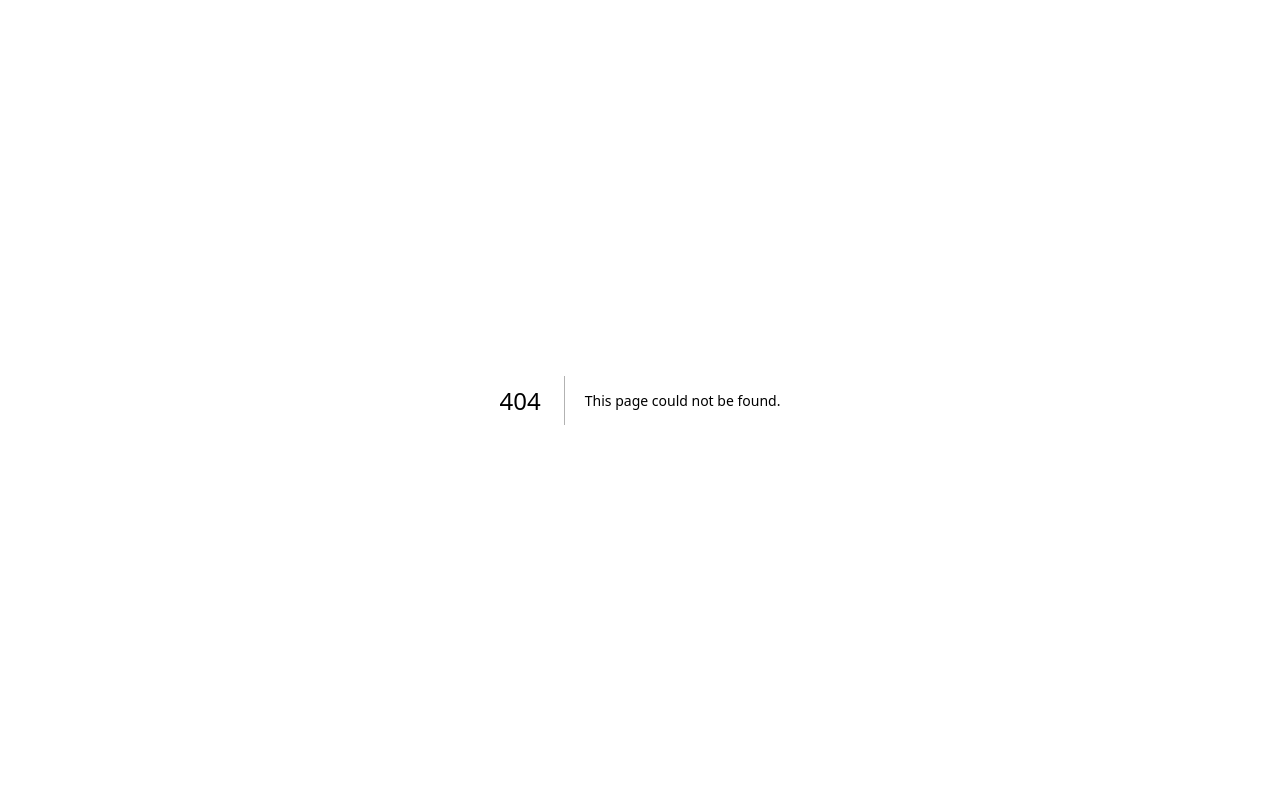
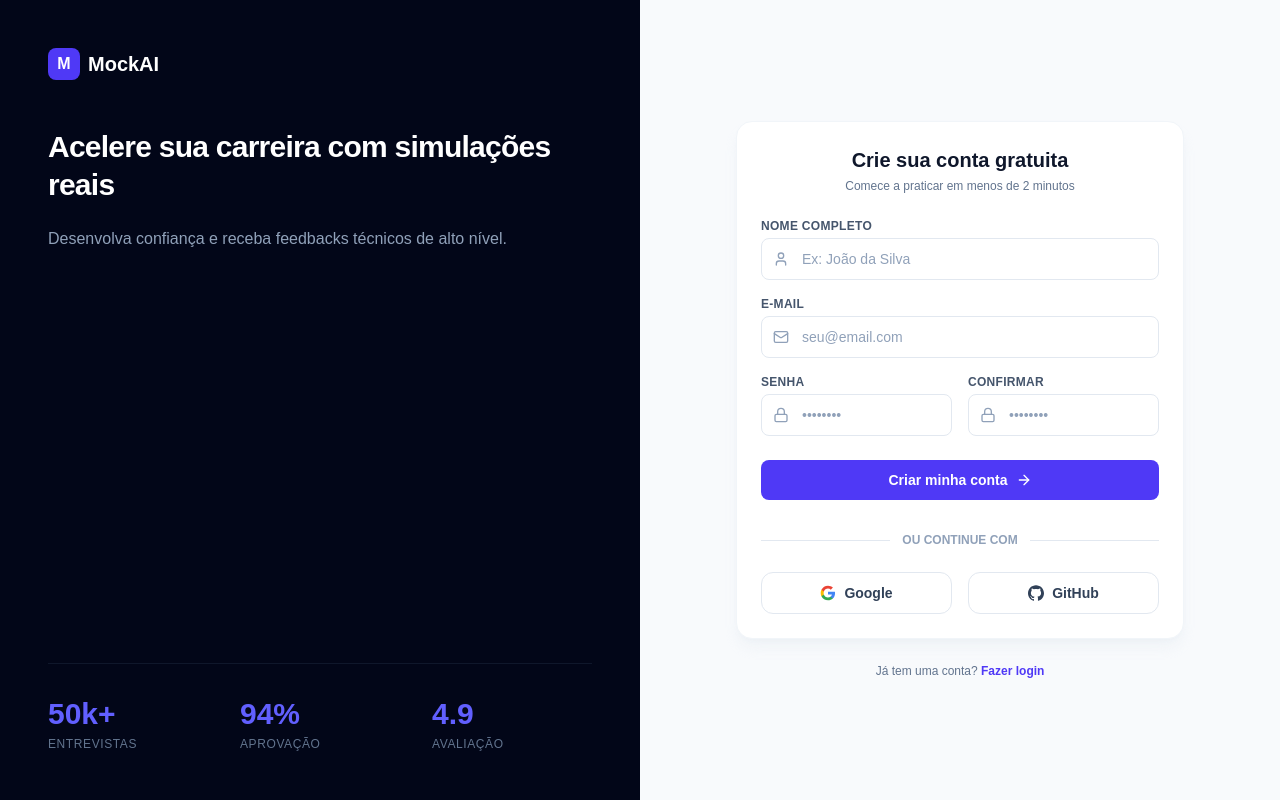
Before and after one commit to raellrrm/mock-ai-frontend, a Next.js app: page /register in a window 1280 px wide. Before the commit this address had no page. Built offline with nearby package versions, Linux system fonts and the light colour scheme.

Commit message:
fix: page login

```diff
--- /dev/null
+++ b/src/app/login/page.tsx
@@ -0,0 +1,65 @@
+'use client';
+
+import AuthLayout from '@/components/auth/AuthLayout';
+import AuthInput from '@/components/auth/AuthInput';
+import SocialAuth from '@/components/auth/SocialAuth';
+import { Mail, Lock, Eye, ArrowRight } from 'lucide-react';
+import Link from 'next/link';
+
+export default function LoginPage() {
+  return (
+    <AuthLayout
+      sideTitle="Domine sua próxima entrevista técnica com IA"
+      sideSubtitle="Pratique entrevistas realistas, receba feedback instantâneo e aumente suas chances de sucesso."
+    >
+      <div className="bg-white p-6 rounded-3xl border border-slate-100 shadow-xl shadow-slate-200/50">
+        <div className="text-center mb-8">
+          <h2 className="text-2xl font-bold text-slate-900">Bem-vindo de volta</h2>
+          <p className="text-slate-500 text-sm mt-1">Entre na sua conta para continuar</p>
+        </div>
+
+        <form className="flex flex-col gap-5">
+          <AuthInput
+            label="E-mail"
+            placeholder="seu@email.com"
+            type="email"
+            icon={<Mail className="h-4 w-4" />}
+          />
+
+          <AuthInput
+            label="Senha"
+            placeholder="••••••••"
+            type="password"
+            icon={<Lock className="h-4 w-4" />}
+            rightElement={<Eye className="h-4 w-4" />}
+          />
+
+          <div className="flex items-center justify-between">
+            <label className="flex items-center gap-2 text-sm text-slate-600 cursor-pointer">
+              <input type="checkbox" className="rounded border-slate-300 text-indigo-600 focus:ring-indigo-500" />
+              Lembrar de mim
+            </label>
+            <Link href="#" className="text-sm font-semibold text-indigo-600 hover:text-indigo-700">
+              Esqueceu a senha?
+            </Link>
+          </div>
+
+          <button className="flex items-center justify-center gap-2 w-full rounded-xl bg-indigo-600 py-3 font-bold text-white transition-all hover:bg-indigo-700 active:scale-[0.98]">
+            Entrar <ArrowRight className="h-4 w-4" />
+          </button>
+        </form>
+
+        <div className="mt-8">
+          <SocialAuth />
+        </div>
+      </div>
+
+      <p className="mt-8 text-center text-sm text-slate-500">
+        Não tem uma conta?{' '}
+        <Link href="/register" className="font-bold text-indigo-600 hover:underline">
+          Criar conta grátis
+        </Link>
+      </p>
+    </AuthLayout>
+  );
+}
--- /dev/null
+++ b/src/app/register/page.tsx
@@ -0,0 +1,70 @@
+'use client';
+
+import AuthLayout from '@/components/auth/AuthLayout';
+import AuthInput from '@/components/auth/AuthInput';
+import SocialAuth from '@/components/auth/SocialAuth';
+import { Mail, Lock, Eye, User, ArrowRight } from 'lucide-react';
+import Link from 'next/link';
+
+export default function RegisterPage() {
+  return (
+    <AuthLayout
+      sideTitle="Acelere sua carreira com simulações reais"
+      sideSubtitle="Desenvolva confiança e receba feedbacks técnicos de alto nível."
+    >
+      {/* Card Compacto */}
+      <div className="bg-white p-6 rounded-2xl border border-slate-100 shadow-lg shadow-slate-200/40">
+        <div className="text-center mb-6">
+          <h2 className="text-xl font-bold text-slate-900">Crie sua conta gratuita</h2>
+          <p className="text-slate-500 text-xs mt-1">Comece a praticar em menos de 2 minutos</p>
+        </div>
+
+        <form className="flex flex-col gap-4">
+          <AuthInput
+            label="Nome Completo"
+            placeholder="Ex: João da Silva"
+            type="text"
+            icon={<User className="h-4 w-4" />}
+          />
+
+          <AuthInput
+            label="E-mail"
+            placeholder="seu@email.com"
+            type="email"
+            icon={<Mail className="h-4 w-4" />}
+          />
+
+          <div className="grid grid-cols-2 gap-4">
+            <AuthInput
+              label="Senha"
+              placeholder="••••••••"
+              type="password"
+              icon={<Lock className="h-4 w-4" />}
+            />
+            <AuthInput
+              label="Confirmar"
+              placeholder="••••••••"
+              type="password"
+              icon={<Lock className="h-4 w-4" />}
+            />
+          </div>
+
+          <button className="flex items-center justify-center gap-2 w-full rounded-lg bg-indigo-600 py-2.5 text-sm font-bold text-white transition-all hover:bg-indigo-700 active:scale-95 mt-2">
+            Criar minha conta <ArrowRight className="h-4 w-4" />
+          </button>
+        </form>
+
+        <div className="mt-6">
+          <SocialAuth />
+        </div>
+      </div>
+
+      <p className="mt-6 text-center text-xs text-slate-500">
+        Já tem uma conta?{' '}
+        <Link href="/login" className="font-bold text-indigo-600 hover:underline">
+          Fazer login
+        </Link>
+      </p>
+    </AuthLayout>
+  );
+}
--- /dev/null
+++ b/src/components/auth/AuthInput.tsx
@@ -0,0 +1,29 @@
+import { ReactNode } from 'react';
+
+interface AuthInputProps extends React.InputHTMLAttributes<HTMLInputElement> {
+  label: string;
+  icon: ReactNode;
+  rightElement?: ReactNode;
+}
+
+export default function AuthInput({ label, icon, rightElement, ...props }: AuthInputProps) {
+  return (
+    <div className="flex flex-col gap-1 w-full">
+      <label className="text-xs font-bold text-slate-600 uppercase tracking-wide">{label}</label>
+      <div className="relative flex items-center">
+        <div className="absolute left-3 text-slate-400">
+          {icon}
+        </div>
+        <input
+          {...props}
+          className="w-full rounded-lg border border-slate-200 bg-white py-2.5 pl-10 pr-10 text-sm outline-none transition-all focus:border-indigo-500 focus:ring-4 focus:ring-indigo-500/5 placeholder:text-slate-400 text-slate-900"
+        />
+        {rightElement && (
+          <div className="absolute right-3 cursor-pointer text-slate-400 hover:text-slate-600">
+            {rightElement}
+          </div>
+        )}
+      </div>
+    </div>
+  );
+}
--- /dev/null
+++ b/src/components/auth/AuthLayout.tsx
@@ -0,0 +1,57 @@
+import { ReactNode } from 'react';
+
+interface AuthLayoutProps {
+  children: ReactNode;
+  sideTitle: string;
+  sideSubtitle: string;
+}
+
+export default function AuthLayout({ children, sideTitle, sideSubtitle }: AuthLayoutProps) {
+  return (
+    <div className="flex h-screen w-full bg-white">
+      <div className="hidden lg:flex lg:w-1/2 flex-col justify-between bg-slate-950 p-12 text-white">
+        <div>
+          <div className="flex items-center gap-2">
+            <div className="flex h-8 w-8 items-center justify-center rounded-lg bg-indigo-600 font-bold">M</div>
+            <span className="text-xl font-bold">MockAI</span>
+          </div>
+
+          <div className="mt-12">
+            <h1 className="text-3xl font-bold leading-tight tracking-tight">
+              {sideTitle}
+            </h1>
+            <p className="mt-6 text-md text-slate-400">
+              {sideSubtitle}
+            </p>
+          </div>
+        </div>
+
+        <div className="grid grid-cols-3 gap-8 border-t border-slate-900 pt-8">
+          <div>
+            <div className="text-3xl font-bold text-indigo-500">50k+</div>
+            <div className="text-xs text-slate-500 uppercase tracking-wider mt-1">Entrevistas</div>
+          </div>
+          <div>
+            <div className="text-3xl font-bold text-indigo-500">94%</div>
+            <div className="text-xs text-slate-500 uppercase tracking-wider mt-1">Aprovação</div>
+          </div>
+          <div>
+            <div className="text-3xl font-bold text-indigo-500">4.9</div>
+            <div className="text-xs text-slate-500 uppercase tracking-wider mt-1">Avaliação</div>
+          </div>
+        </div>
+      </div>
+
+      <div className="flex w-full lg:w-1/2 flex-col items-center justify-center bg-slate-50 p-6 sm:p-12">
+        <div className="mb-8 flex items-center gap-2 lg:hidden">
+          <div className="flex h-10 w-10 items-center justify-center rounded-lg bg-indigo-600 font-bold text-white text-xl">M</div>
+          <span className="text-2xl font-bold text-slate-900">MockAI</span>
+        </div>
+
+        <div className="w-full max-w-md">
+          {children}
+        </div>
+      </div>
+    </div>
+  );
+}
```
